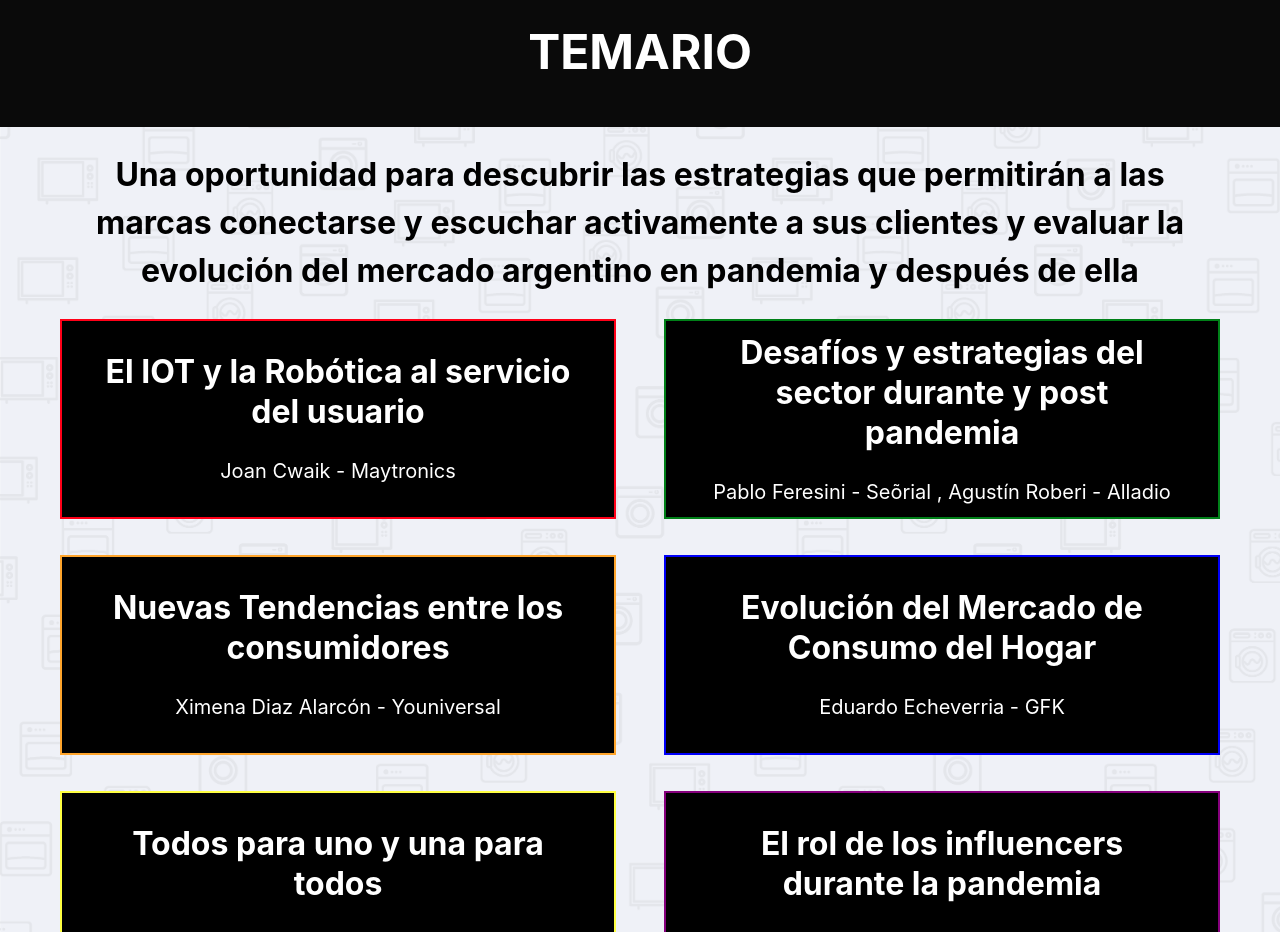
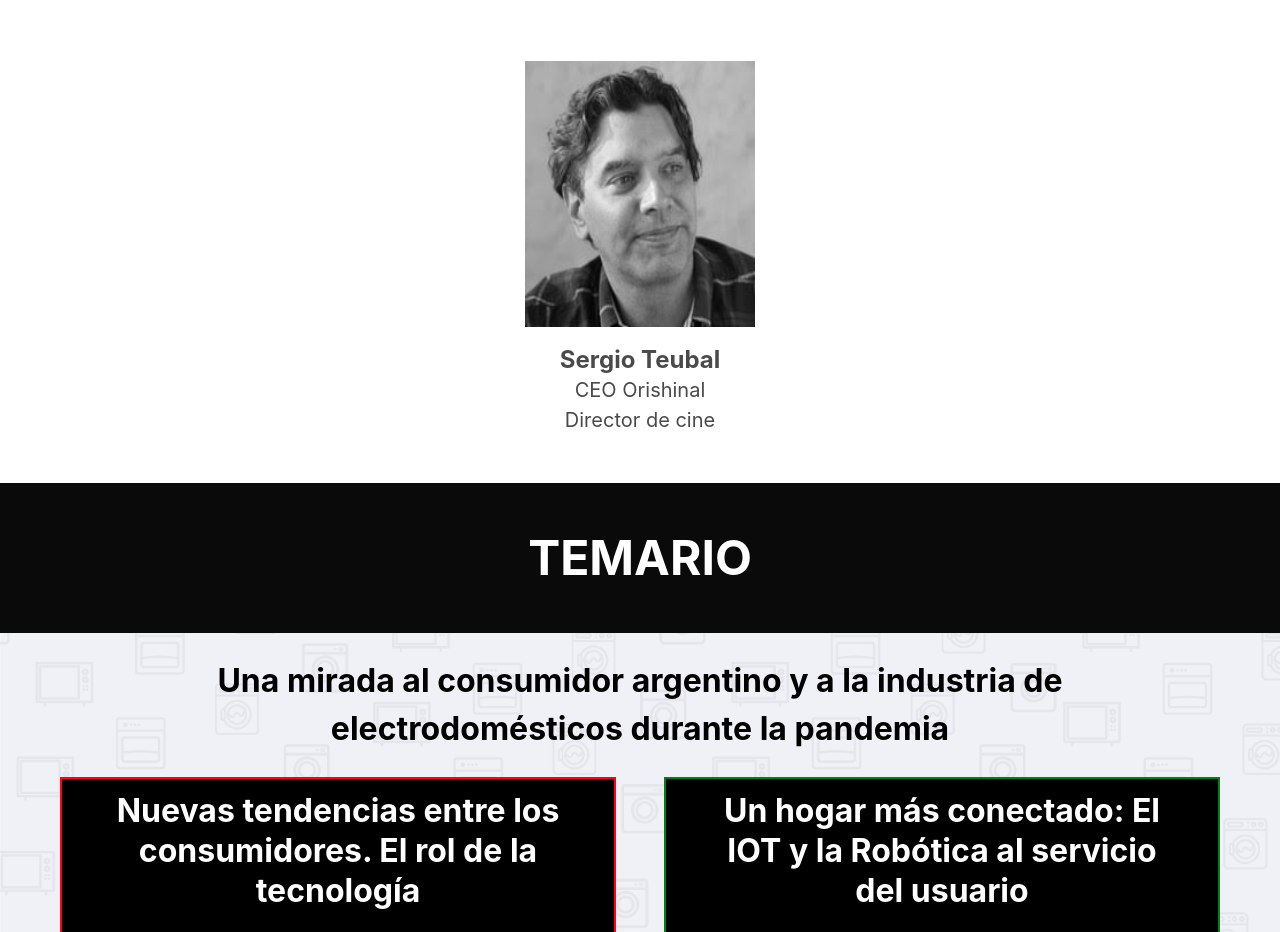
Before and after one commit to NelsonGaldeman/conexion-apptiva, a React (Create React App) app: page / in a window 1280 px wide. Shown: the part 1807-2739 px from the top of the page. Built offline with nearby package versions, Linux system fonts and the light colour scheme.

Commit message:
fix: updates from Julian

```diff
--- a/src/App.jsx
+++ b/src/App.jsx
@@ -23,6 +23,7 @@
 import radagast from './assets/images/speakers/radagast.png';
 import rodolfo from './assets/images/speakers/rodolfo.png';
 import ximena from './assets/images/speakers/ximena.png';
+import sergio from './assets/images/speakers/sergio.jpg';
 
 const speakers = [
   {
@@ -42,12 +43,12 @@
   },
   {
     name: "Agustín Roberi",
-    position: "Managing Director de ALLADIO",
+    position: "Managing Director de ALLADIO - José M. Alladio e Hijos S.A.",
     avatar: agustin,
   },
   {
     name: "Pablo Feresini",
-    position: "CEO Rotoplas y Com. Dir. de CAFAGAS",
+    position: "CEO Rotoplas<br />Dir. de CAFAGAS",
     avatar: pablo,
   },
   {
@@ -57,13 +58,19 @@
   },
   {
     name: "Julián Villanueva",
-    position: "Ex CMO Whirlpool<br>CMO & RRII Apptivalo",
+    position: "CMO & RRII Apptivalo<br />Ex CMO Whirlpool",
     avatar: julian,
   },
   {
     name: "Rodolfo Andragnes",
     position: "Tecnólogo, CEO Apptivalo",
     avatar: rodolfo,
+  }
+  ,
+  {
+    name: "Sergio Teubal",
+    position: "CEO Orishinal<br />Director de cine",
+    avatar: sergio,
   }
 ];
 
--- /dev/null
+++ b/src/assets/css/Speaker.css
@@ -0,0 +1,4 @@
+.Speaker {
+    width: 266px;
+    height: 266px;
+}
--- a/src/components/Speaker.jsx
+++ b/src/components/Speaker.jsx
@@ -1,4 +1,5 @@
-import React from 'react'
+import React from 'react';
+import '../assets/css/Speaker.css';
 
 class Speaker extends React.Component {
 
@@ -7,7 +8,7 @@
 
         return (
             <div className="column is-3 pt-6 pl-6 pr-6">
-                <img src={avatar} alt="Speaker" />
+                <img className="Speaker" src={avatar} alt="Speaker" />
                 <p className="subtitle has-text-weight-bold mt-3 mb-0 is-size-4">{name}</p>
                 <p className="text is-size-5" dangerouslySetInnerHTML={{__html: position}}></p>
             </div>
--- a/src/components/Temario.jsx
+++ b/src/components/Temario.jsx
@@ -7,42 +7,43 @@
         return (
             <section className="Temario pb-6">
                 <div className="Temario-container">
-                    <p className="mb-5 pt-5 is-size-3 has-text-weight-bold is-black is-hidden-mobile">Una oportunidad para descubrir las estrategias que permitirán a las marcas conectarse y escuchar activamente a sus clientes y evaluar la evolución del mercado argentino en pandemia y después de ella</p>
-                    <p className="mb-5 pt-5 is-size-6 has-text-weight-bold is-black is-hidden-tablet">Una oportunidad para descubrir las estrategias que permitirán a las marcas conectarse y escuchar activamente a sus clientes y evaluar la evolución del mercado argentino en pandemia y después de ella</p>
+                    <p className="mb-5 pt-5 is-size-3 has-text-weight-bold is-black is-hidden-mobile">Una mirada al consumidor argentino y a la industria de electrodomésticos durante la pandemia</p>
+                    <p className="mb-5 pt-5 is-size-6 has-text-weight-bold is-black is-hidden-tablet">Una mirada al consumidor argentino y a la industria de electrodomésticos durante la pandemia</p>
                     <div className="columns is-centered is-vcentered">
                         <Tema
                             color="#FF0018"
-                            title="El IOT y la Robótica al servicio del usuario"
-                            speakers="Joan Cwaik - Maytronics"/>
+                            title="Nuevas tendencias entre los consumidores. El rol de la tecnología"
+                            speakers="Ximena Diaz Alarcón - Youniversal"/>
+
 
                         <Tema
                             color="#008018"
-                            title="Desafíos y estrategias del sector durante y post pandemia"
-                            speakers="Pablo Feresini - Seõrial , Agustín Roberi - Alladio"/>
+                            title="Un hogar más conectado: El IOT y la Robótica al servicio del usuario"
+                            speakers="Joan Cwaik - Maytronics"/>
                     </div>
 
                     <div className="columns is-centered is-vcentered mt-3">
                         <Tema
                             color="#FFA52C"
-                            title="Nuevas Tendencias entre los consumidores"
-                            speakers="Ximena Diaz Alarcón - Youniversal"/>
+                            title="El rol de los influencers durante la pandemia y el disfrute del hogar"
+                            speakers="Radagast - Joan Cwaik - Sergio Teubal"/>
 
                         <Tema
                             color="#0000F9"
-                            title="Evolución del Mercado de Consumo del Hogar"
-                            speakers="Eduardo Echeverria - GFK"/>
+                            title="Todos para uno, y una para todos"
+                            speakers="Rodolfo Andragnes - Apptivalo"/>
                     </div>
 
                     <div className="columns is-centered is-vcentered mt-3">
                         <Tema
                             color="#FFFF41"
-                            title="Todos para uno y una para todos"
-                            speakers="Rodolfo Andragnes - Apptivalo"/>
+                            title="Evolución del Mercado de Consumo de Hogar 21/22"
+                            speakers="Eduardo Echeverria - GFK"/>
 
                         <Tema
                             color="#86007D"
-                            title="El rol de los influencers durante la pandemia"
-                            speakers="Radagast - Joan Cwaik - Rodolfo Andragnes"/>
+                            title="Desafiós y estrategias del mercado de productos para el hogar 20/21/22"
+                            speakers="Pablo Feresini - Rotoplas , Agustín Roberi - Alladio José M. Alladio e Hijos S.A."/>
                     </div>
                 </div>
             </section>
```
Also changed, not shown: src/assets/images/speakers/julian.png, src/assets/images/speakers/sergio.jpg (added).
